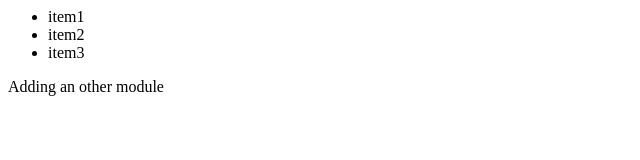
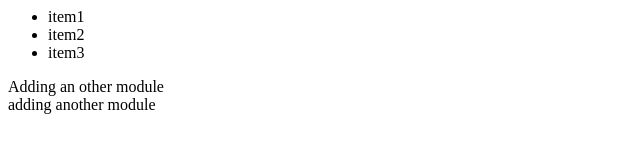
Before and after one commit to developerfina/dummytest, a plain HTML site: page index.html in a window 1280 px wide. Shown: the whole page, without its empty margins (0-640 px from the left). Drawn offline with Linux system fonts and the light colour scheme.

Commit message:
added third module

```diff
--- a/index.html
+++ b/index.html
@@ -13,5 +13,9 @@
    <div>Adding an other module</div>
  </module-two>
 
+<module-three>
+  <div>adding another module</div>
+</module-three>
+
 </body>
 </html>
```
